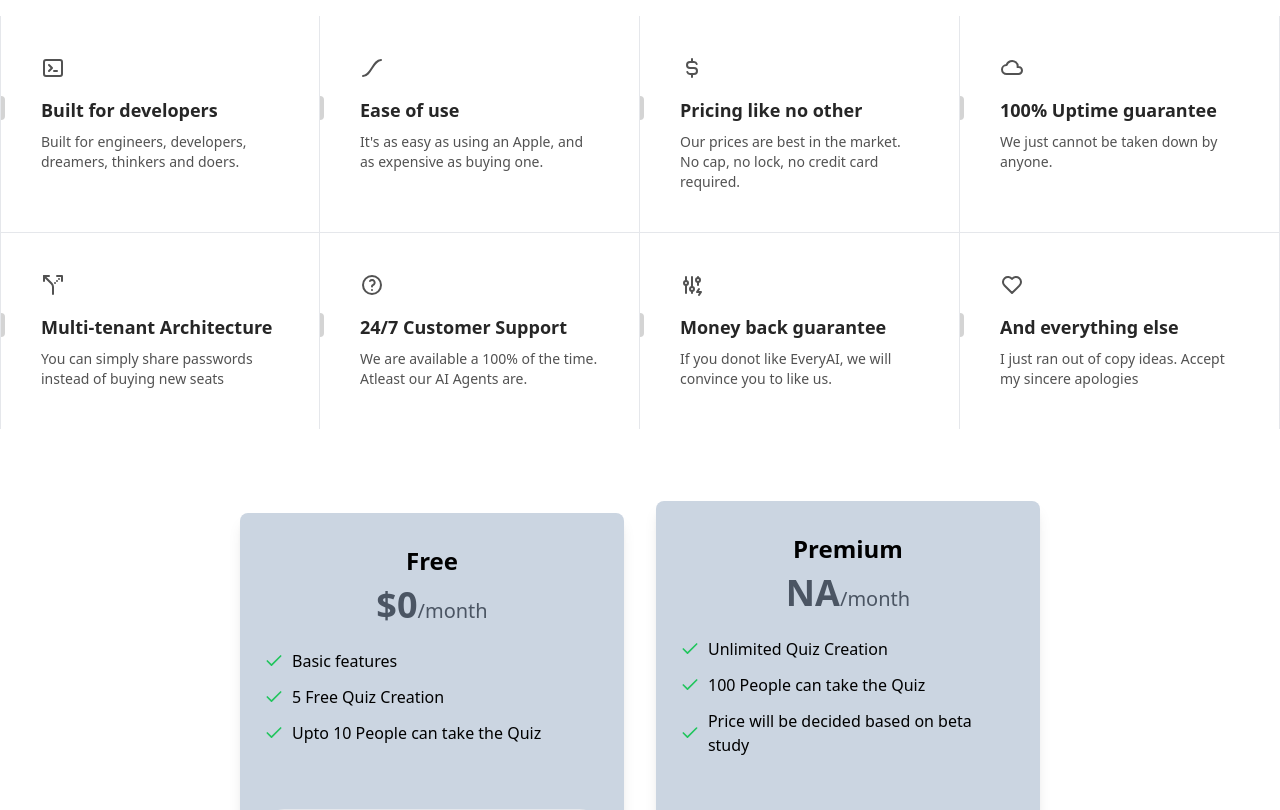
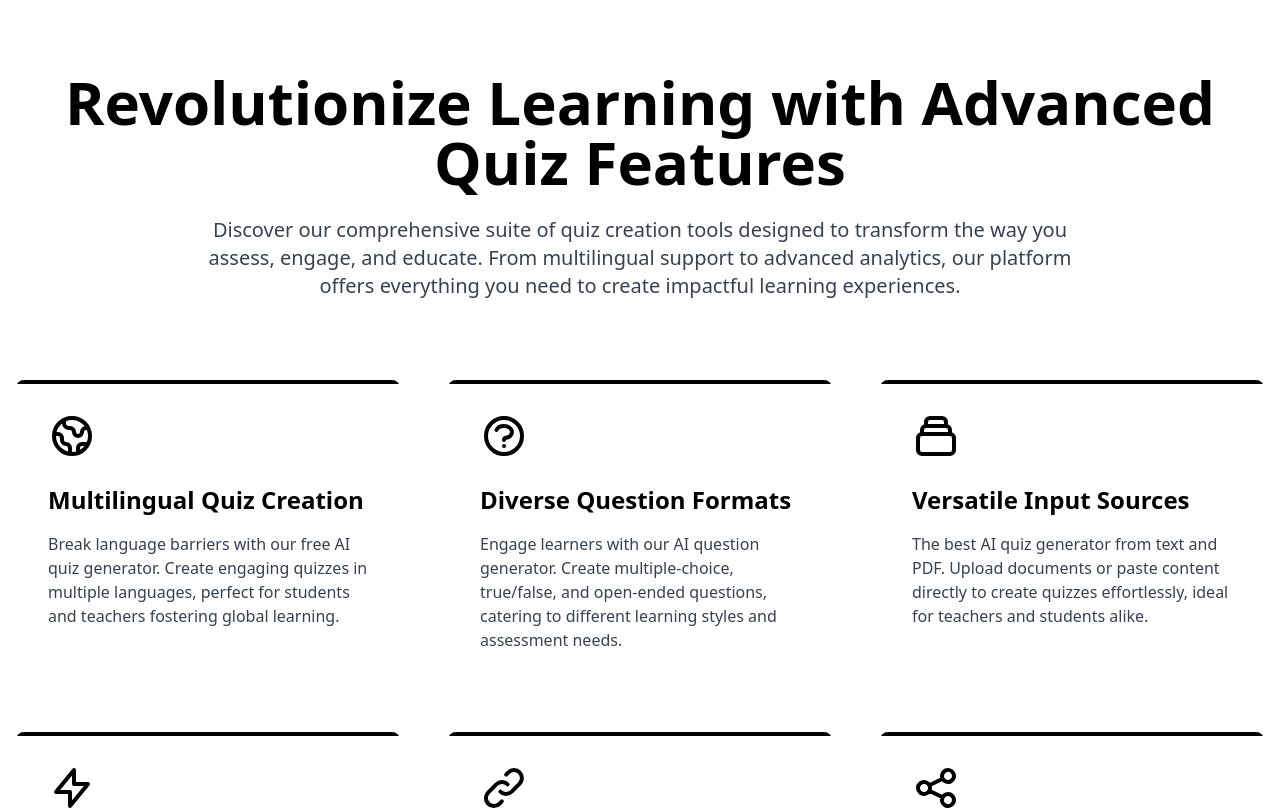
Before and after one commit to Kushal1306/Quiz-AI-Application, a React (Vite) app in the folder frontend/: page / in a window 1280 px wide. Shown: the part 840-1650 px from the top of the page. Built offline with nearby package versions, Linux system fonts and the light colour scheme.

Commit message:
adding features section

```diff
--- a/frontend/index.html
+++ b/frontend/index.html
@@ -4,7 +4,8 @@
     <meta charset="UTF-8" />
     <link rel="icon" type="image/png" href="./public/favicon.ico"/>
     <meta name="viewport" content="width=device-width, initial-scale=1.0" />
-    <title>Quiz Ai</title>
+    <title>Quiz AI - AI Quiz & Question Generator</title>
+    <meta name="description" content="Use Quiz AI to create and share quizzes in multiple formats instantly with AI. Generate questions, share them effortlessly, and track responses. Ideal for students, educators, trainers, and content creators.">
     <meta property="og:title" content="QuizAI - AI-Powered Quiz Generator">
     <meta property="og:description" content="Create engaging quizzes instantly with AI. Perfect for students, educators, trainers, and content creators.">
     <meta property="og:image" content="https://www.quizai.tech/siteimage.png">
--- a/frontend/src/components/ui/Features.jsx
+++ b/frontend/src/components/ui/Features.jsx
@@ -1,110 +1,99 @@
-import { cn } from "../../utils/cn";
-import {
-  IconAdjustmentsBolt,
-  IconCloud,
-  IconCurrencyDollar,
-  IconEaseInOut,
-  IconHeart,
-  IconHelp,
-  IconRouteAltLeft,
-  IconTerminal2,
-} from "@tabler/icons-react";
+import React from 'react';
+import { motion } from 'framer-motion';
 
-export function Features() {
+const Feature = ({ title, description, icon }) => {
+  return (
+    <motion.div
+      className="group relative overflow-hidden bg-white p-8 rounded-lg transition-all duration-500 ease-in-out hover:bg-gray-100"
+      whileHover={{ scale: 1.03 }}
+    >
+      <div className="absolute top-0 left-0 w-full h-1 bg-black transition-all duration-500 ease-in-out" />
+      <motion.div
+        initial={{ y: 20, opacity: 0 }}
+        whileInView={{ y: 0, opacity: 1 }}
+        transition={{ duration: 0.5 }}
+        className="relative z-10"
+      >
+        {icon}
+        <h3 className="text-2xl font-bold mt-6 mb-4 text-black">{title}</h3>
+        <p className="text-gray-700">{description}</p>
+      </motion.div>
+    </motion.div>
+  );
+};
+
+export const Features = () => {
   const features = [
     {
-      title: "Built for developers",
-      description:
-        "Built for engineers, developers, dreamers, thinkers and doers.",
-      icon: <IconTerminal2 />,
+      title: "Multilingual Quiz Creation",
+      description: "Break language barriers with our free AI quiz generator. Create engaging quizzes in multiple languages, perfect for students and teachers fostering global learning.",
+      icon: <svg className="w-12 h-12" fill="none" stroke="currentColor" viewBox="0 0 24 24" xmlns="http://www.w3.org/2000/svg"><path strokeLinecap="round" strokeLinejoin="round" strokeWidth={2} d="M3.055 11H5a2 2 0 012 2v1a2 2 0 002 2 2 2 0 012 2v2.945M8 3.935V5.5A2.5 2.5 0 0010.5 8h.5a2 2 0 012 2 2 2 0 104 0 2 2 0 012-2h1.064M15 20.488V18a2 2 0 012-2h3.064M21 12a9 9 0 11-18 0 9 9 0 0118 0z" /></svg>
     },
     {
-      title: "Ease of use",
-      description:
-        "It's as easy as using an Apple, and as expensive as buying one.",
-      icon: <IconEaseInOut />,
+      title: "Diverse Question Formats",
+      description: "Engage learners with our AI question generator. Create multiple-choice, true/false, and open-ended questions, catering to different learning styles and assessment needs.",
+      icon: <svg className="w-12 h-12" fill="none" stroke="currentColor" viewBox="0 0 24 24" xmlns="http://www.w3.org/2000/svg"><path strokeLinecap="round" strokeLinejoin="round" strokeWidth={2} d="M8.228 9c.549-1.165 2.03-2 3.772-2 2.21 0 4 1.343 4 3 0 1.4-1.278 2.575-3.006 2.907-.542.104-.994.54-.994 1.093m0 3h.01M21 12a9 9 0 11-18 0 9 9 0 0118 0z" /></svg>
     },
     {
-      title: "Pricing like no other",
-      description:
-        "Our prices are best in the market. No cap, no lock, no credit card required.",
-      icon: <IconCurrencyDollar />,
+      title: "Versatile Input Sources",
+      description: "The best AI quiz generator from text and PDF. Upload documents or paste content directly to create quizzes effortlessly, ideal for teachers and students alike.",
+      icon: <svg className="w-12 h-12" fill="none" stroke="currentColor" viewBox="0 0 24 24" xmlns="http://www.w3.org/2000/svg"><path strokeLinecap="round" strokeLinejoin="round" strokeWidth={2} d="M19 11H5m14 0a2 2 0 012 2v6a2 2 0 01-2 2H5a2 2 0 01-2-2v-6a2 2 0 012-2m14 0V9a2 2 0 00-2-2M5 11V9a2 2 0 012-2m0 0V5a2 2 0 012-2h6a2 2 0 012 2v2M7 7h10" /></svg>
     },
     {
-      title: "100% Uptime guarantee",
-      description: "We just cannot be taken down by anyone.",
-      icon: <IconCloud />,
+      title: "Adaptive Difficulty Levels",
+      description: "Our AI quiz generator for students adjusts question difficulty in real-time. Ensure an optimal challenge for everyone, from novices to experts.",
+      icon: <svg className="w-12 h-12" fill="none" stroke="currentColor" viewBox="0 0 24 24" xmlns="http://www.w3.org/2000/svg"><path strokeLinecap="round" strokeLinejoin="round" strokeWidth={2} d="M13 10V3L4 14h7v7l9-11h-7z" /></svg>
     },
     {
-      title: "Multi-tenant Architecture",
-      description: "You can simply share passwords instead of buying new seats",
-      icon: <IconRouteAltLeft />,
+      title: "URL-Based Quiz Generation",
+      description: "Transform any webpage into an interactive quiz with our AI quiz generator from URL. Perfect for current events and research-based learning.",
+      icon: <svg className="w-12 h-12" fill="none" stroke="currentColor" viewBox="0 0 24 24" xmlns="http://www.w3.org/2000/svg"><path strokeLinecap="round" strokeLinejoin="round" strokeWidth={2} d="M13.828 10.172a4 4 0 00-5.656 0l-4 4a4 4 0 105.656 5.656l1.102-1.101m-.758-4.899a4 4 0 005.656 0l4-4a4 4 0 00-5.656-5.656l-1.1 1.1" /></svg>
     },
     {
-      title: "24/7 Customer Support",
-      description:
-        "We are available a 100% of the time. Atleast our AI Agents are.",
-      icon: <IconHelp />,
+      title: "Global Quiz Sharing",
+      description: "Use our interactive quiz maker to distribute quizzes worldwide. Foster collaboration and knowledge exchange across your network or organization.",
+      icon: <svg className="w-12 h-12" fill="none" stroke="currentColor" viewBox="0 0 24 24" xmlns="http://www.w3.org/2000/svg"><path strokeLinecap="round" strokeLinejoin="round" strokeWidth={2} d="M8.684 13.342C8.886 12.938 9 12.482 9 12c0-.482-.114-.938-.316-1.342m0 2.684a3 3 0 110-2.684m0 2.684l6.632 3.316m-6.632-6l6.632-3.316m0 0a3 3 0 105.367-2.684 3 3 0 00-5.367 2.684zm0 9.316a3 3 0 105.368 2.684 3 3 0 00-5.368-2.684z" /></svg>
     },
     {
-      title: "Money back guarantee",
-      description:
-        "If you donot like EveryAI, we will convince you to like us.",
-      icon: <IconAdjustmentsBolt />,
+      title: "Advanced Scoring System",
+      description: "Implement comprehensive scoring with our AI quiz generator. Track progress and provide insights for students and teachers, enhancing the learning experience.",
+      icon: <svg className="w-12 h-12" fill="none" stroke="currentColor" viewBox="0 0 24 24" xmlns="http://www.w3.org/2000/svg"><path strokeLinecap="round" strokeLinejoin="round" strokeWidth={2} d="M9 19v-6a2 2 0 00-2-2H5a2 2 0 00-2 2v6a2 2 0 002 2h2a2 2 0 002-2zm0 0V9a2 2 0 012-2h2a2 2 0 012 2v10m-6 0a2 2 0 002 2h2a2 2 0 002-2m0 0V5a2 2 0 012-2h2a2 2 0 012 2v14a2 2 0 01-2 2h-2a2 2 0 01-2-2z" /></svg>
     },
     {
-      title: "And everything else",
-      description: "I just ran out of copy ideas. Accept my sincere apologies",
-      icon: <IconHeart />,
+      title: "Response Tracking & Analytics",
+      description: "Gain insights with our AI-powered analytics. The best quiz generator for teachers to understand student performance and improve learning strategies.",
+      icon: <svg className="w-12 h-12" fill="none" stroke="currentColor" viewBox="0 0 24 24" xmlns="http://www.w3.org/2000/svg"><path strokeLinecap="round" strokeLinejoin="round" strokeWidth={2} d="M9 17v-2m3 2v-4m3 4v-6m2 10H7a2 2 0 01-2-2V5a2 2 0 012-2h5.586a1 1 0 01.707.293l5.414 5.414a1 1 0 01.293.707V19a2 2 0 01-2 2z" /></svg>
     },
+    {
+      title: "Interactive Leaderboards",
+      description: "Motivate learners with dynamic leaderboards. Our AI quiz generator creates an engaging, competitive environment for students and educators.",
+      icon: <svg className="w-12 h-12" fill="none" stroke="currentColor" viewBox="0 0 24 24" xmlns="http://www.w3.org/2000/svg"><path strokeLinecap="round" strokeLinejoin="round" strokeWidth={2} d="M16 8v8m-4-5v5m-4-2v2m-2 4h12a2 2 0 002-2V6a2 2 0 00-2-2H6a2 2 0 00-2 2v12a2 2 0 002 2z" /></svg>
+    }
   ];
+
   return (
-    (<div
-      className="grid grid-cols-1 md:grid-cols-2 lg:grid-cols-4  relative z-10 py-10 max-w-7xl mx-auto">
-      {features.map((feature, index) => (
-        <Feature key={feature.title} {...feature} index={index} />
-      ))}
-    </div>)
-  );
-}
-
-const Feature = ({
-  title,
-  description,
-  icon,
-  index
-}) => {
-  return (
-    (<div
-      className={cn(
-        "flex flex-col lg:border-r  py-10 relative group/feature dark:border-neutral-800",
-        (index === 0 || index === 4) && "lg:border-l dark:border-neutral-800",
-        index < 4 && "lg:border-b dark:border-neutral-800"
-      )}>
-      {index < 4 && (
-        <div
-          className="opacity-0 group-hover/feature:opacity-100 transition duration-200 absolute inset-0 h-full w-full bg-gradient-to-t from-neutral-100 dark:from-neutral-800 to-transparent pointer-events-none" />
-      )}
-      {index >= 4 && (
-        <div
-          className="opacity-0 group-hover/feature:opacity-100 transition duration-200 absolute inset-0 h-full w-full bg-gradient-to-b from-neutral-100 dark:from-neutral-800 to-transparent pointer-events-none" />
-      )}
-      <div
-        className="mb-4 relative z-10 px-10 text-neutral-600 dark:text-neutral-400">
-        {icon}
+    <section className="bg-white py-24">
+      <div className="container mx-auto px-4">
+        <motion.div
+          initial={{ opacity: 0, y: -20 }}
+          animate={{ opacity: 1, y: 0 }}
+          transition={{ duration: 0.8 }}
+          className="text-center mb-20"
+        >
+          <h2 className="text-6xl font-extrabold mb-6">Revolutionize Learning with Advanced Quiz Features</h2>
+          <p className="text-xl text-gray-700 max-w-4xl mx-auto">
+            Discover our comprehensive suite of quiz creation tools designed to transform the way you assess, engage, and educate.
+            From multilingual support to advanced analytics, our platform offers everything you need to create impactful learning experiences.
+          </p>
+        </motion.div>
+        <div className="grid grid-cols-1 md:grid-cols-2 lg:grid-cols-3 gap-12">
+          {features.map((feature, index) => (
+            <Feature key={index} {...feature} />
+          ))}
+        </div>
       </div>
-      <div className="text-lg font-bold mb-2 relative z-10 px-10">
-        <div
-          className="absolute left-0 inset-y-0 h-6 group-hover/feature:h-8 w-1 rounded-tr-full rounded-br-full bg-neutral-300 dark:bg-neutral-700 group-hover/feature:bg-blue-500 transition-all duration-200 origin-center" />
-        <span
-          className="group-hover/feature:translate-x-2 transition duration-200 inline-block text-neutral-800 dark:text-neutral-100">
-          {title}
-        </span>
-      </div>
-      <p
-        className="text-sm text-neutral-600 dark:text-neutral-300 max-w-xs relative z-10 px-10">
-        {description}
-      </p>
-    </div>)
+    </section>
   );
 };
+
+export default Features;
```
